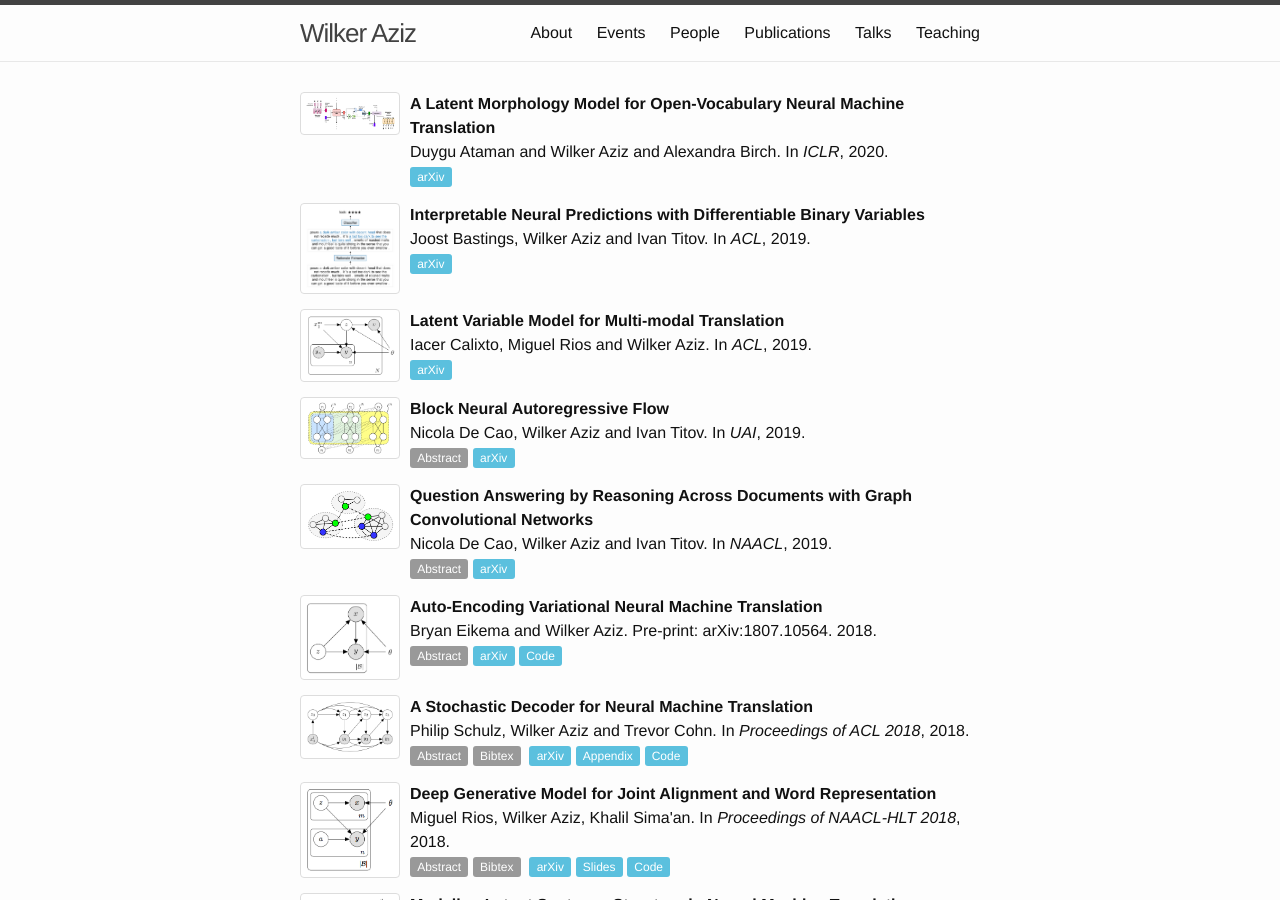
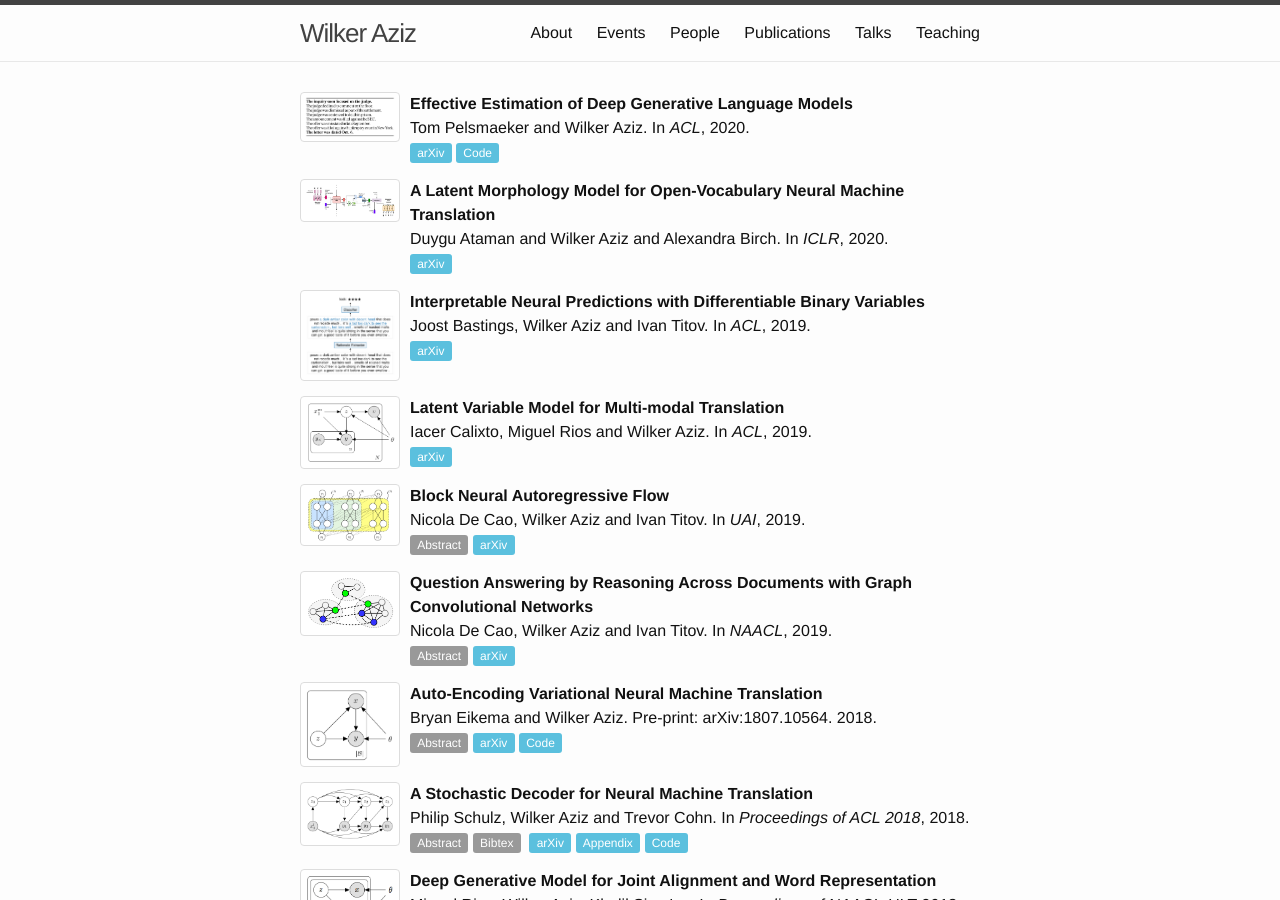
Before and after one commit to wilkeraziz/oldsite, a Jekyll site: the page built from publications.md, in a window 1280 px wide and 900 px high. Built offline with Jekyll 4.4.1, drawn with Linux system fonts in a browser that asks for light colours.

Commit message:
MDR @ ACL

```diff
--- a/_data/papers/2020.yml
+++ b/_data/papers/2020.yml
@@ -1,3 +1,15 @@
+-
+  layout: paper
+  paper-type: inproceedings
+  selected: y
+  year: 2020
+  img: dgmlm
+  title: Effective Estimation of Deep Generative Language Models
+  authors: Tom Pelsmaeker and Wilker Aziz
+  doc-url: https://arxiv.org/pdf/1904.08194.pdf
+  arxiv: https://arxiv.org/abs/1904.08194
+  code: https://github.com/tom-pelsmaeker/deep-generative-lm
+  booktitle: "ACL"
 -
   layout: paper
   paper-type: inproceedings
```
